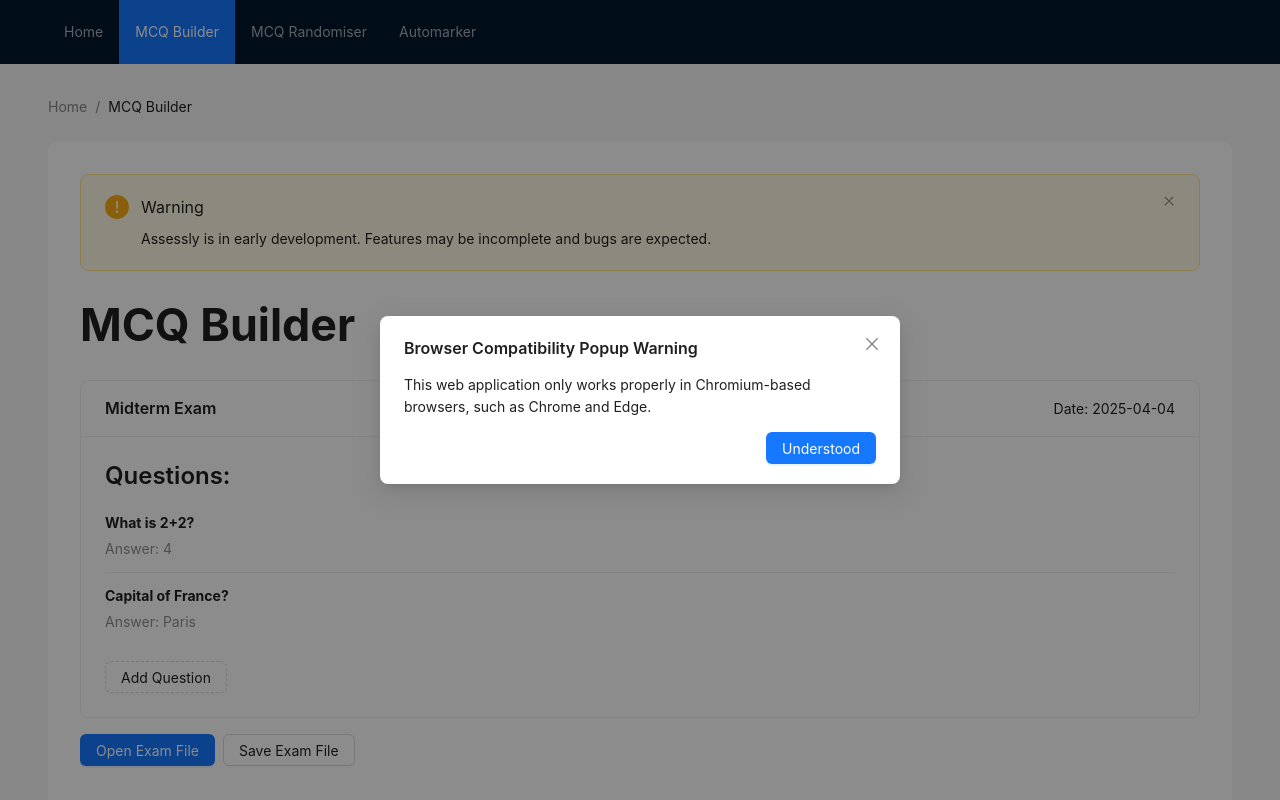
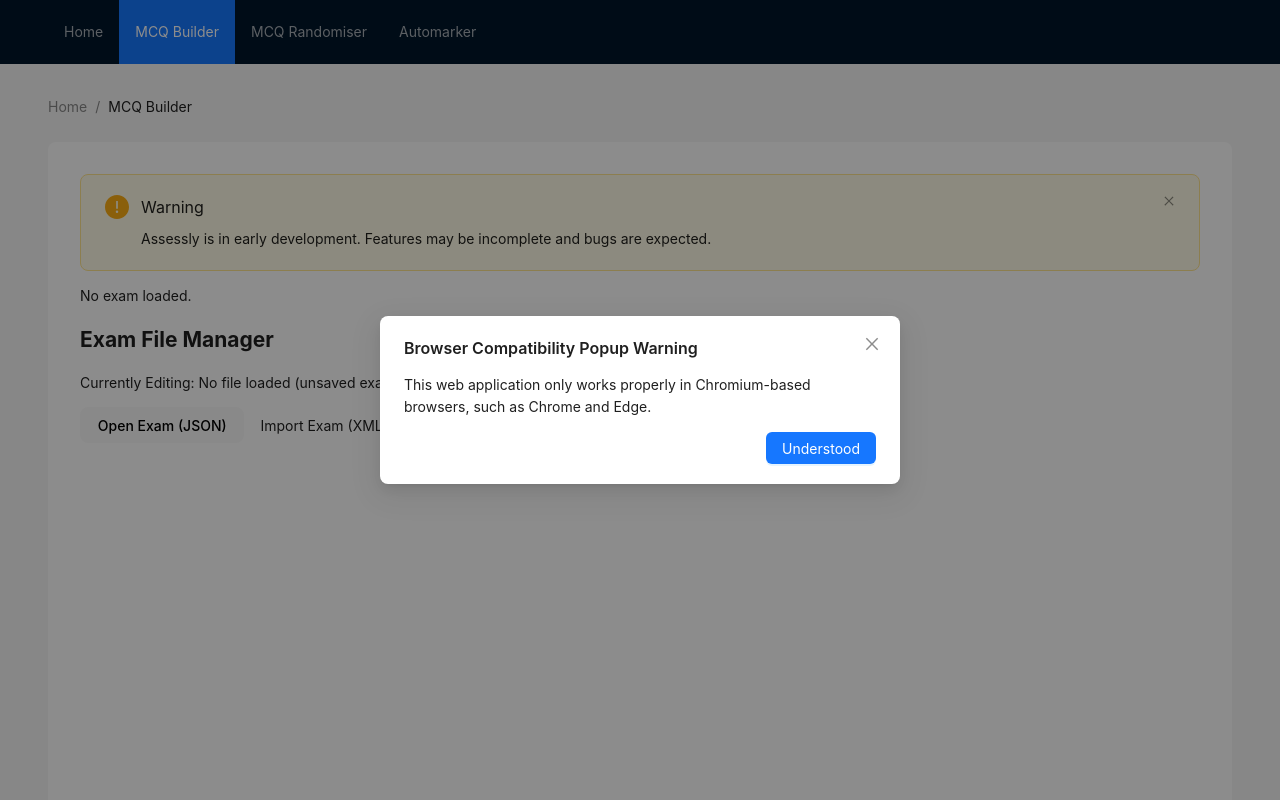
Before and after one commit to uoa-compsci399-2025-s1/capstone-project-2025-s1-team-11, a React (Vite) app in the folder frontend/: page / in a window 1280 px wide. Shown: the top 800 px of the page. Built offline with nearby package versions, Linux system fonts and the light colour scheme.

Commit message:
Added Enhanced Exam File Operations

```diff
--- a/frontend/src/App.jsx
+++ b/frontend/src/App.jsx
@@ -1,13 +1,34 @@
+// src/App.jsx
 import React, { useEffect, useState } from 'react';
-import { Alert } from 'antd';
-import Users from './pages/Users';
 import ExamPageFS from './pages/ExamPageFS';
+import ExamImporter from "./pages/examImporter.jsx";
+import ExamDisplay from './components/ExamDisplay.jsx';
 import MCQLayout from './components/Layout';
+import DevelopmentWarning from './components/developmentWarning';
 import PopupWarning from './components/popupWarning';
+import { saveExamToFile } from './services/fileSystemAccess.js';
+import ExamFileManager from "./pages/ExamFileManager.jsx";
+
 
 const App = () => {
   const [showWarning, setShowWarning] = useState(false);
+  // Unified exam state
+  const [exam, setExam] = useState(null);
 
+  // Callback for adding a new question
+  const addQuestion = () => {
+    if (!exam) return;
+    const newId = exam.questions.length + 1;
+    const newQuestion = {
+      id: newId,
+      questionText: `New Question ${newId}`,
+      answer: "Answer",
+      options: ["1","2","3","4"],
+    };
+    setExam({ ...exam, questions: [...exam.questions, newQuestion] });
+  };
+
+  // Check for non-Chromium browsers
   useEffect(() => {
     const isChromium = !!window.chrome;
     if (!isChromium) {
@@ -16,10 +37,15 @@ const App = () => {
   }, []);
 
   return (
-    <MCQLayout>
-      <PopupWarning visible={showWarning} onClose={() => setShowWarning(false)} />
-      <ExamPageFS />
-    </MCQLayout>
+      <MCQLayout>
+        <DevelopmentWarning />
+        <PopupWarning visible={showWarning} onClose={() => setShowWarning(false)} />
+
+        <div>
+          {exam ? <ExamDisplay exam={exam} onAddQuestion={addQuestion}/> : <p>No exam loaded.</p>}
+          <ExamFileManager onExamLoaded={setExam} />
+        </div>
+      </MCQLayout>
   );
 };
 
--- /dev/null
+++ b/frontend/src/components/developmentWarning.jsx
@@ -0,0 +1,15 @@
+import {Alert} from "antd";
+import React from "react";
+
+const DevelopmentWarning = () => {
+    return (
+        <Alert
+            message="Warning"
+            description="Assessly is in early development. Features may be incomplete and bugs are expected."
+            type="warning"
+            showIcon
+            closable
+        />
+    );
+};
+export default DevelopmentWarning;
--- a/frontend/src/components/examDisplay.jsx
+++ b/frontend/src/components/examDisplay.jsx
@@ -1,5 +1,6 @@
 // src/components/ExamDisplay.jsx
 import React from 'react';
+import {Alert, Button, Card, List, Space, Typography} from "antd";
 
 const ExamDisplay = ({ exam, onAddQuestion }) => {
     if (!exam) {
@@ -7,17 +8,33 @@ const ExamDisplay = ({ exam, onAddQuestion }) => {
     }
     return (
         <div>
-            <h1>{exam.title}</h1>
-            <p>Date: {exam.date}</p>
-            <h2>Questions:</h2>
-            <ul>
-                {exam.questions.map((q, idx) => (
-                    <li key={q.id || idx}>
-                        {q.questionText} (Answer: {q.answer})
-                    </li>
-                ))}
-            </ul>
-            <button onClick={onAddQuestion}>Add Question</button>
+            <h1>MCQ Builder</h1>
+            <Card title={exam.title} extra={<span>Date: {exam.date}</span>}>
+                <Typography.Title level={3} style={{ margin: '0', paddingBottom: '8px'}}>Questions:</Typography.Title>
+                <List
+                    itemLayout="horizontal"
+                    dataSource={exam.questions}
+                    renderItem={(q) => (
+                        <List.Item>
+                            <List.Item.Meta
+                                title={q.questionText}
+                                description={`Answer: ${q.answer}`}
+                            />
+                        </List.Item>
+                    )}
+                />
+                <Space style={{ marginTop: '16px' }}>
+                    <Button type="dashed" onClick={onAddQuestion}>Add Question</Button>
+                </Space>
+            </Card>
+            {/*--
+            <Space style={{ marginTop: '16px' }}>
+                <Button type="primary" onClick={handleOpenFile}>
+                    Open Exam File
+                </Button>
+                <Button onClick={handleSaveFile}>Save Exam File</Button>
+            </Space>
+            --*/}
         </div>
     );
 };
--- /dev/null
+++ b/frontend/src/pages/ExamFileManager.jsx
@@ -0,0 +1,96 @@
+// src/pages/ExamFileManager.jsx
+import React, { useState } from 'react';
+import { openExamFile, saveExamToFile } from '../services/fileSystemAccess.js';
+import { importExamFromXMLtoJSON } from '../services/xmlToJsonExamImporter.js';
+import {Alert, message} from 'antd';
+
+
+const ExamFileManager = ({ onExamLoaded }) => {
+    const [exam, setExam] = useState(null);
+    const [fileHandle, setFileHandle] = useState(null);
+    const [error, setError] = useState('');
+    const [showSuccessAlert, setShowSuccessAlert] = useState(false);
+
+    // Open a JSON exam file
+    const handleOpenExam = async () => {
+        try {
+            const result = await openExamFile();
+            if (result) {
+                setExam(result.exam);
+                setFileHandle(result.fileHandle);
+                // Pass the exam back to the parent
+                onExamLoaded(result.exam);
+            }
+        } catch (err) {
+            setError("Error opening exam: " + err.message);
+        }
+    };
+
+    // Import an exam from an XML file
+    const handleImportExam = async (event) => {
+        const file = event.target.files[0];
+        if (file) {
+            importExamFromXMLtoJSON(file, (err, importedExam) => {
+                if (err) {
+                    setError("Error importing exam: " + err.message);
+                } else {
+                    setError('');
+                    setExam(importedExam);
+                    setFileHandle(null); // since this exam was imported and not loaded from a JSON file
+                    // Pass the imported exam back to the parent
+                    onExamLoaded(importedExam);
+                }
+            });
+        }
+    };
+
+    // Inside your ExamFileManager.jsx component
+    const handleSaveExam = async () => {
+        if (!exam) return;
+        try {
+            // This will either update the existing file or prompt for a save location.
+            const updatedHandle = await saveExamToFile(exam, fileHandle);
+            setFileHandle(updatedHandle); // Save the handle for future use.
+            setShowSuccessAlert(true);
+            console.log("File saved successfully to " + fileHandle.name); // Debug log
+        } catch (err) {
+            setError("Error saving exam: " + err.message);
+        }
+    };
+
+    return (
+        <div>
+            <h2>Exam File Manager</h2>
+            {error && <p style={{ color: 'red' }}>{error}</p>}
+            {showSuccessAlert && (
+                <Alert
+                    message="Success"
+                    description="File saved successfully!"
+                    type="success"
+                    showIcon
+                    closable
+                    onClose={() => setShowSuccessAlert(false)}
+                />
+            )}
+            <p>
+                Currently Editing:{' '}
+                {fileHandle ? fileHandle.name : 'No file loaded (unsaved exam)'}
+            </p>
+            <button onClick={handleOpenExam}>Open Exam (JSON)</button>
+            <label style={{ marginLeft: '1rem' }}>
+                Import Exam (XML):
+                <input
+                    type="file"
+                    accept=".xml"
+                    onChange={handleImportExam}
+                    style={{ marginLeft: '0.5rem' }}
+                />
+            </label>
+            <button onClick={handleSaveExam} style={{ marginLeft: '1rem' }}>
+                Save Exam
+            </button>
+        </div>
+    );
+};
+
+export default ExamFileManager;
--- a/frontend/src/pages/users.jsx
+++ /dev/null
@@ -1,50 +0,0 @@
-import React, { useState, useEffect } from 'react';
-import { getUsers, createUser, updateUser, deleteUser } from '../services/userService';
-
-const Users = () => {
-    const [users, setUsers] = useState([]);
-    const [name, setName] = useState('');
-    const [email, setEmail] = useState('');
-
-    useEffect(() => {
-        setUsers(getUsers());
-    }, []);
-
-    const handleCreateUser = () => {
-        createUser({ name, email });
-        setUsers(getUsers());
-        setName('');
-        setEmail('');
-    };
-
-    return (
-        <div>
-            <h1>Users</h1>
-            <div>
-                <input
-                    type="text"
-                    placeholder="Name"
-                    value={name}
-                    onChange={(e) => setName(e.target.value)}
-                />
-                <input
-                    type="email"
-                    placeholder="Email"
-                    value={email}
-                    onChange={(e) => setEmail(e.target.value)}
-                />
-                <button onClick={handleCreateUser}>Create User</button>
-            </div>
-            <ul>
-                {users.map(user => (
-                    <li key={user.id}>
-                        {user.name} ({user.email})
-                        {/* Add buttons or actions for update and delete as needed */}
-                    </li>
-                ))}
-            </ul>
-        </div>
-    );
-};
-
-export default Users;
--- a/frontend/src/services/fileSystemAccess.js
+++ b/frontend/src/services/fileSystemAccess.js
@@ -29,13 +29,22 @@ export async function openExamFile() {
 /**
  * Saves the given exam to the file represented by fileHandle.
  */
-export async function saveExamToFile(exam, fileHandle) {
-    try {
-        const writable = await fileHandle.createWritable();
-        await writable.write(exam.toJSON());
-        await writable.close();
-        console.log("File saved successfully!");
-    } catch (error) {
-        console.error("Error saving file:", error);
+export async function saveExamToFile(exam, fileHandle = null) {
+    // If no file handle exists, prompt the user for a save location.
+    if (!fileHandle) {
+        fileHandle = await window.showSaveFilePicker({
+            suggestedName: "Exam.json",
+            types: [
+                {
+                    description: "JSON Files",
+                    accept: { "application/json": [".json"] },
+                },
+            ],
+        });
     }
+    // Create a writable stream, write the JSON content, and close the stream.
+    const writable = await fileHandle.createWritable();
+    await writable.write(exam.toJSON());
+    await writable.close();
+    return fileHandle; // Return the file handle so it can be stored for future saves.
 }
```
